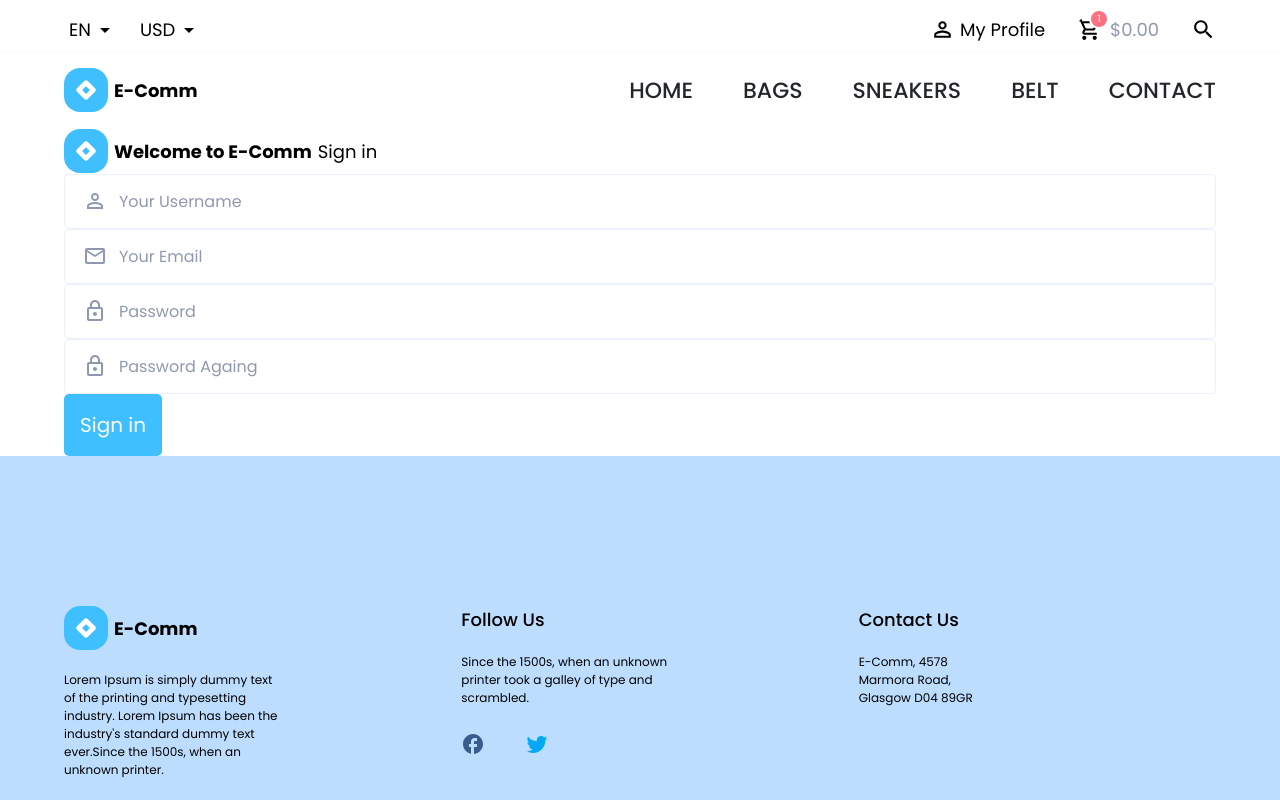
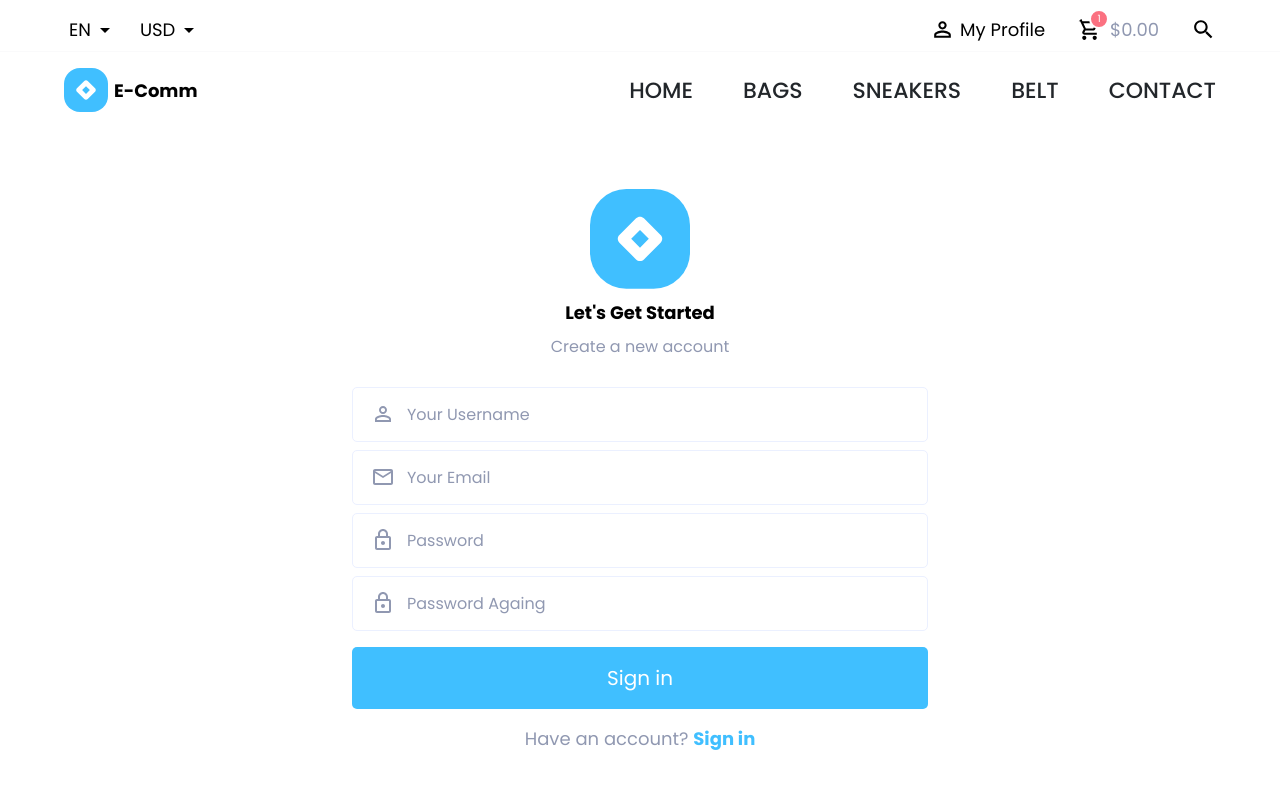
Before and after one commit to Remonone/Clothes-Store-Fullstack, a React (Create React App) app in the folder client/: page /register in a window 1280 px wide. Shown: the top 800 px of the page. Built offline with nearby package versions, Linux system fonts and the light colour scheme.

Commit message:
Add registration styling, fix registration logic

```diff
--- a/client/src/components/Input/Input.scss
+++ b/client/src/components/Input/Input.scss
@@ -8,14 +8,14 @@
     padding: 14px 18px;
     cursor: text;
     &.error{
-        border: 1px solid #ee0000;
+        border: 1px solid $secondary;
         svg{
-            fill: #ee0000;
+            fill: $secondary;
         }
         input{
-            color: #ee0000;
+            color: $secondary;
             &::placeholder{
-                color: #ee0000;
+                color: $secondary;
             }
         }
     }
--- /dev/null
+++ b/client/src/pages/Register/Register.scss
@@ -0,0 +1,45 @@
+@import '../../utils/colors.scss';
+
+.register{
+    &-box{
+        max-width: 50%;
+        margin: 0 auto;
+        padding: 60px 0 80px;
+    }
+    &-form{
+        .logo{
+            display: flex;
+            flex-direction: column;
+            gap: 8px;
+            img{
+                width: 100px;
+            }
+            &-text{
+                font-size: 18px;
+            }
+            &-subtext{
+                font-size: 16px;
+                color: $text-light;
+            }
+        }
+        form{
+            padding-top: 28px;
+            display: flex;
+            flex-direction: column;
+            gap: 8px;
+        }
+        .btn{
+            margin-top: 8px;
+        }
+    }
+    &-link{
+        padding-top: 16px;
+        text-align: center;
+        color: $text-light;
+        a{
+            text-decoration: none;
+            font-weight: 700;
+            color: $primary;
+        }
+    }
+}
--- a/client/src/pages/Register/Register.tsx
+++ b/client/src/pages/Register/Register.tsx
@@ -11,7 +11,9 @@ import EmailOutlinedIcon from '@mui/icons-material/EmailOutlined'
 import LockOutlinedIcon from '@mui/icons-material/LockOutlined'
 import { useAppDispatch, useAppSelector } from '../../redux/hooks';
 import {register as registerAccount} from '../../redux/reducers/AuthReducer'
-import { useNavigate } from 'react-router-dom';
+import { Link, useNavigate } from 'react-router-dom';
+
+import './Register.scss'
 
 const Register = () => {
     const dispatch =useAppDispatch()
@@ -21,6 +23,7 @@ const Register = () => {
     const navigation = useNavigate()
 
     const submit = (data: IRegisterCredentials) => {
+        console.log('test')
         dispatch(registerAccount(data))
     }
 
@@ -47,16 +50,19 @@ const Register = () => {
                 <div className="register-form">
                     <div className='logo'>
                         <img src={process.env.PUBLIC_URL + '/Icon.svg'} alt="" />
-                        <p className='logo-text'>Welcome to E-Comm</p>
-                        <p className='logo-subtext'>Sign in</p>
+                        <p className='logo-text'>Let's Get Started</p>
+                        <p className='logo-subtext'>Create a new account</p>
                     </div>
                     <form onSubmit={handleSubmit(submit)}>
-                        <Input preIcon={<PersonOutlineOutlinedIcon/>} type={'text'} isError={!!errors.email} placeholder={'Your Username'} {...register('username')}/>
+                        <Input preIcon={<PersonOutlineOutlinedIcon/>} type={'text'} isError={!!errors.username} placeholder={'Your Username'} {...register('username')}/>
                         <Input preIcon={<EmailOutlinedIcon/>} type={'text'} isError={!!errors.email} placeholder={'Your Email'} {...register('email')}/>
                         <Input preIcon={<LockOutlinedIcon/>} type={'password'} isError={!!errors.password} placeholder={'Password'} {...register('password')}/>
-                        <Input preIcon={<LockOutlinedIcon/>} type={'password'} isError={!!errors.password} placeholder={'Password Againg'} {...register('repassword')}/>
+                        <Input preIcon={<LockOutlinedIcon/>} type={'password'} isError={!!errors.repassword} placeholder={'Password Againg'} {...register('repassword')}/>
                         <Button variant={'filled'} type={'submit'}>Sign in</Button>
                     </form>
+                </div>
+                <div className="register-link">
+                    <span>Have an account? <Link to='/login'>Sign in</Link></span>
                 </div>
             </div>
         </Container>
--- a/client/src/schema/schemas.ts
+++ b/client/src/schema/schemas.ts
@@ -6,7 +6,7 @@ export const loginSchema = yup.object({
 }).required()
 
 export const registerSchema = yup.object({
-    name: yup.string().min(6).max(24).required("Name field are required."),
+    username: yup.string().min(6).max(24).required("Name field are required."),
     email: yup.string().email({message: "Input is not email"}).required("Email field are required."),
     password: yup.string().matches(/^(?=.*[a-z])(?=.*[A-Z])(?=.*\d)(?=.*[@$!%*?&])[A-Za-z\d@$!%*?&]{8,}$/, {message: "Password must consider 8 charachters, at least 1 upper case letter, 1 lower case letter, 1 digit, 1 special character."}).required("Password field are required."),
     repassword: yup.string().oneOf([yup.ref('password')], {message: 'Passwords does not matches'}).required('Confirm your password')
```
Also changed, not shown: 2 other files (tests, documents, lock files or other folders).
